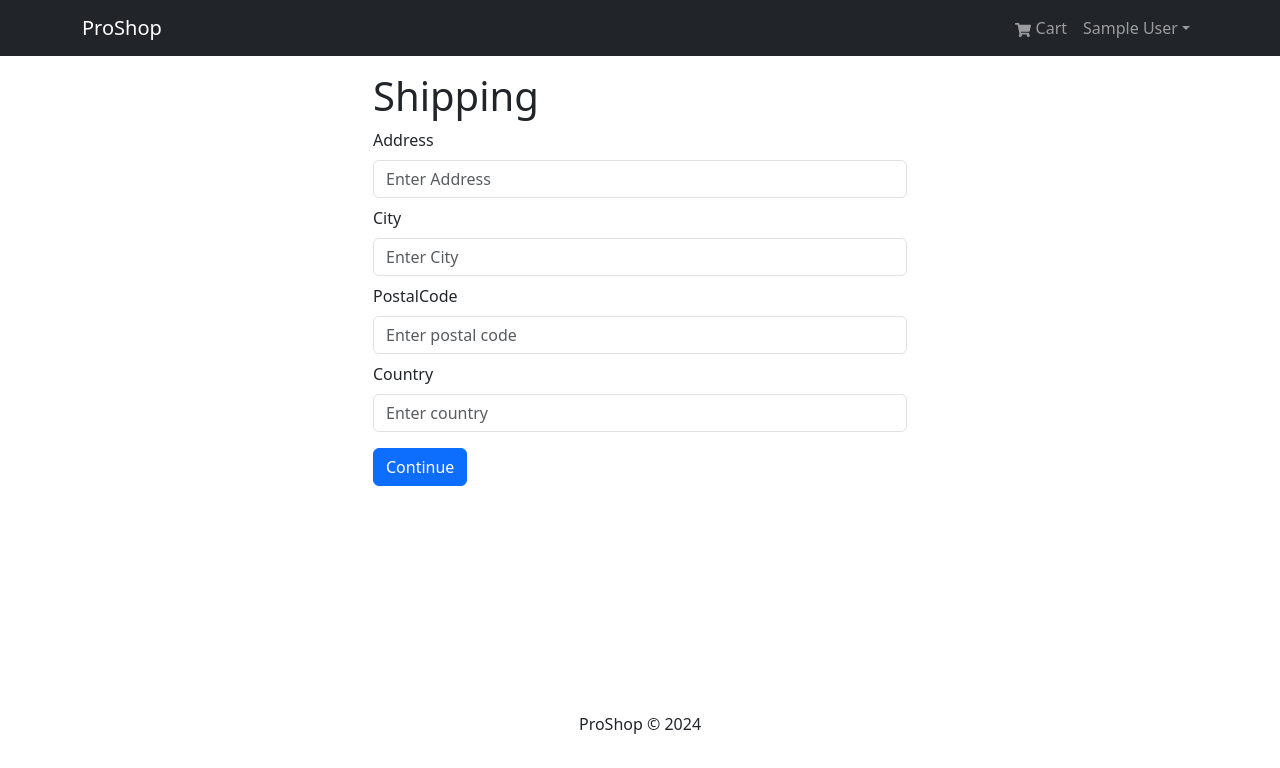
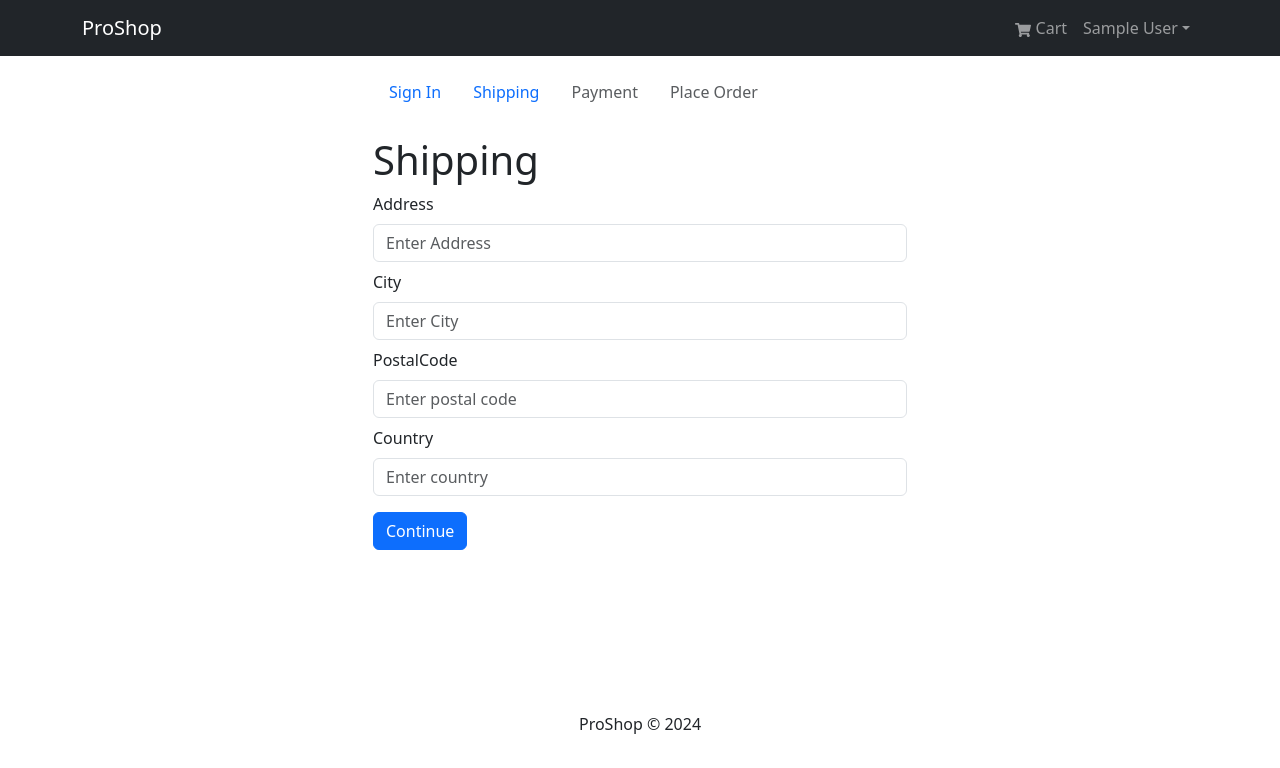
Before and after one commit to devsnb/eshop, a React (Vite) app in the folder frontend/: page /shipping in a window 1280 px wide. Shown: the top 768 px of the page. Built offline with nearby package versions, Linux system fonts and the light colour scheme; sample sign-in values are in the browser's storage.

Commit message:
added checkout steps

```diff
--- /dev/null
+++ b/frontend/src/components/CheckoutSteps.tsx
@@ -0,0 +1,53 @@
+import { Nav } from 'react-bootstrap'
+import { LinkContainer } from 'react-router-bootstrap'
+
+type CheckoutStepsProps = {
+	step1?: boolean
+	step2?: boolean
+	step3?: boolean
+	step4?: boolean
+}
+
+const CheckoutSteps = ({ step1, step2, step3, step4 }: CheckoutStepsProps) => {
+	return (
+		<Nav className='justify-content mb-4'>
+			<Nav.Item>
+				{step1 ? (
+					<LinkContainer to='/login'>
+						<Nav.Link>Sign In</Nav.Link>
+					</LinkContainer>
+				) : (
+					<Nav.Link disabled>Sign In</Nav.Link>
+				)}
+			</Nav.Item>
+			<Nav.Item>
+				{step2 ? (
+					<LinkContainer to='/shipping'>
+						<Nav.Link>Shipping</Nav.Link>
+					</LinkContainer>
+				) : (
+					<Nav.Link disabled>Shipping</Nav.Link>
+				)}
+			</Nav.Item>
+			<Nav.Item>
+				{step3 ? (
+					<LinkContainer to='/payment'>
+						<Nav.Link>Payment</Nav.Link>
+					</LinkContainer>
+				) : (
+					<Nav.Link disabled>Payment</Nav.Link>
+				)}
+			</Nav.Item>
+			<Nav.Item>
+				{step4 ? (
+					<LinkContainer to='/placeorder'>
+						<Nav.Link>Place Order</Nav.Link>
+					</LinkContainer>
+				) : (
+					<Nav.Link disabled>Place Order</Nav.Link>
+				)}
+			</Nav.Item>
+		</Nav>
+	)
+}
+export default CheckoutSteps
--- a/frontend/src/screens/ShippingScreen.tsx
+++ b/frontend/src/screens/ShippingScreen.tsx
@@ -4,6 +4,7 @@
 import { useAppDispatch, useAppSelector } from '../hooks/state-hooks'
 import { saveShippingAddress } from '../slices/cartSlice'
 import FormContainer from '../components/FormContainer'
+import CheckoutSteps from '../components/CheckoutSteps'
 
 const ShippingScreen = () => {
 	const { shippingAddress } = useAppSelector(state => state.cart)
@@ -26,6 +27,7 @@
 
 	return (
 		<FormContainer>
+			<CheckoutSteps step1 step2 />
 			<h1>Shipping</h1>
 			<Form onSubmit={submitHandler}>
 				<Form.Group controlId='address' className='my-2'>
```
